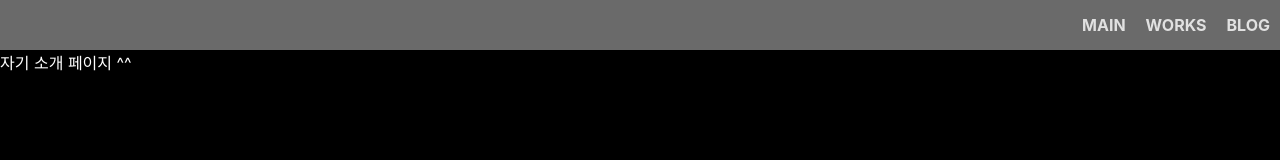
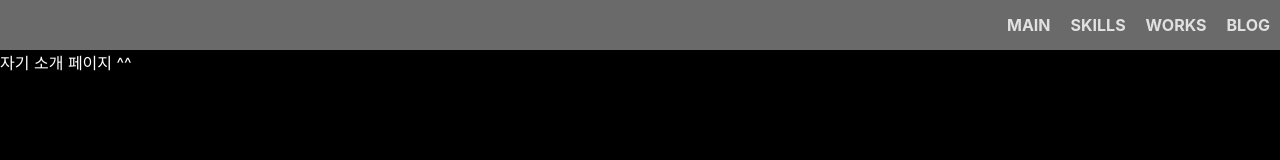
Before and after one commit to woniyoon/portfolio, a React (Create React App) app: page /#/ in a window 1280 px wide. Shown: the top 160 px of the page. Built offline with nearby package versions, Linux system fonts and the light colour scheme.

Commit message:
Replace Link with a tags in Navigator

```diff
--- a/src/App.js
+++ b/src/App.js
@@ -1,6 +1,5 @@
 import React from "react";
 import "./App.css";
-import { HashRouter } from "react-router-dom";
 import Navigator from "./Components/Navigator";
 import About from "./Components/About";
 import Skills from "./Components/Skills";
@@ -8,14 +7,12 @@ import Works from "./Components/Works";
 
 function App() {
   return (
-    <HashRouter>
       <div className="entirePage">
         <Navigator />
         <About />
         <Skills />
         <Works />
       </div>
-    </HashRouter>
   );
 }
 
--- a/src/Components/Navigator.js
+++ b/src/Components/Navigator.js
@@ -1,15 +1,17 @@
 import React from "react";
-import { Link } from "react-router-dom";
 import "./Navigator.css";
 
 function Navigator() {
     return (
         <ul className="navMenu" >
             <li>
-                <Link to="/">MAIN</Link>
+                <a href="/">MAIN</a>
             </li>
             <li>
-                <Link to="/works">WORKS</Link>
+                <a href="#skills">SKILLS</a>
+            </li>
+            <li>
+                <a href="#works">WORKS</a>
             </li>
             <li>
                 <a href="https://woniyoon.github.io/">BLOG</a>
--- a/src/Components/Skills.js
+++ b/src/Components/Skills.js
@@ -3,7 +3,7 @@ import "./Skills.css";
 
 function Skills(){
     return (
-        <section id="skillsContainer" className="skillsContainer">
+        <section id="skills" className="skillsContainer">
             스킬
         </section>
     );
--- a/src/Components/Works.js
+++ b/src/Components/Works.js
@@ -62,7 +62,7 @@ class Works extends React.Component {
         document.body.style.overflowY = isSelected ? "hidden" : "";
 
         return (
-            <div className="workContainer" >
+            <div id="works" className="workContainer" >
                 {this.getProject()}
                 {isSelected ?  <Modal project={project} close={this.closeModal} top={top} /> : null}
             </div>
```
